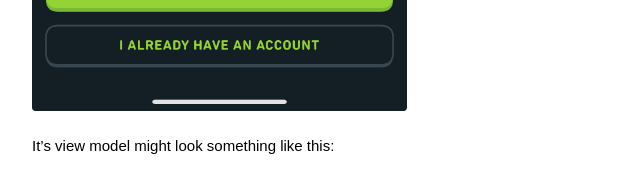
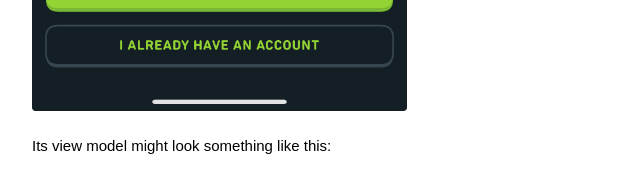
Before and after one commit to mollyIV/mollyIV.github.io, an Eleventy site: page content/blog/2025-05-14/2025-05-14.md in a window 1280 px wide. Shown: the part 1120-1290 px from the top of the page, 233-873 px from the left. Built offline with nearby package versions, Linux system fonts and the light colour scheme; Eleventy itself is replaced by a stand-in of ours; files that its build step writes are made by us from their sources.

Commit message:
Fix typo

````diff
--- a/content/blog/2025-05-14/2025-05-14.md
+++ b/content/blog/2025-05-14/2025-05-14.md
@@ -17,7 +17,7 @@ For example, imagine the login screen of the Duolingo app.
 
 <img src="./duolingo-login-screen-screenshot.jpeg" alt="The screenshot of the login screen from the Duolingo app." style="width: 50%; height: auto;">
 
-It’s view model might look something like this:
+Its view model might look something like this:
 
 ```swift
 // Inputs
````
